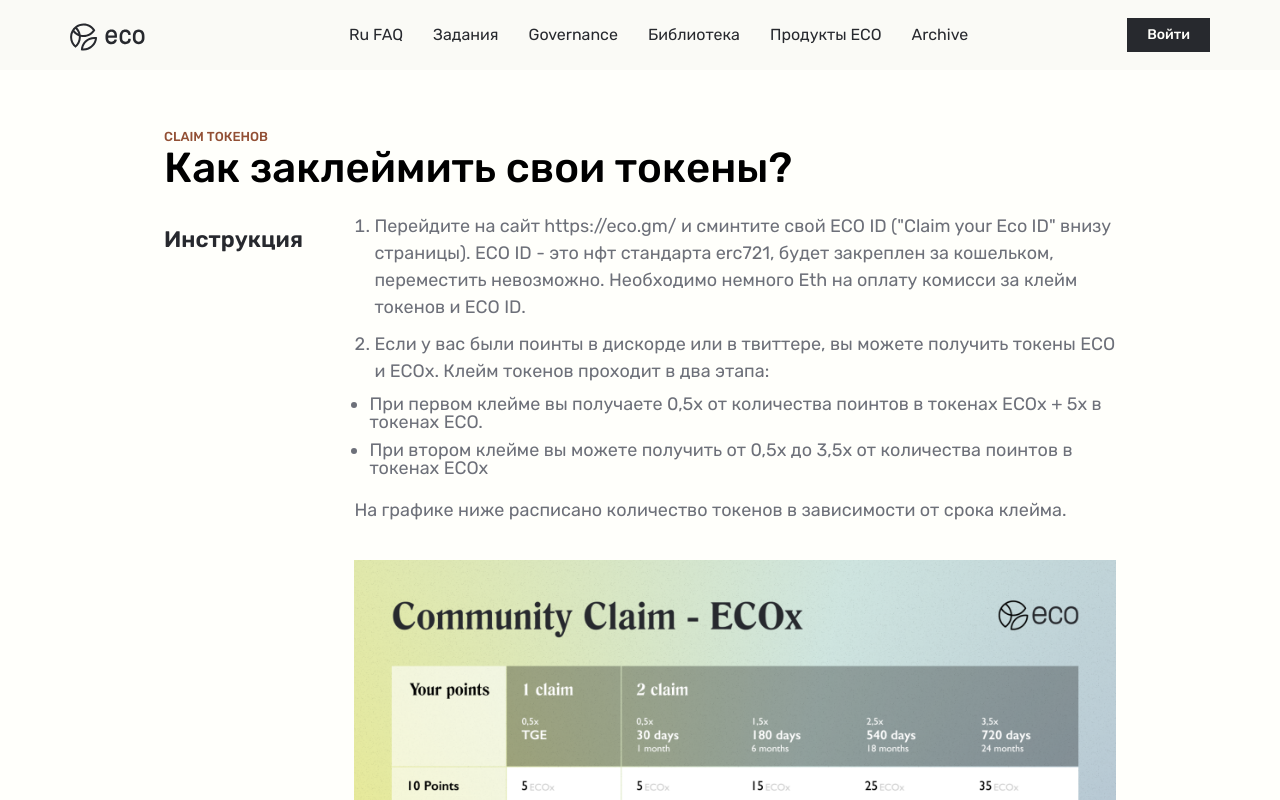
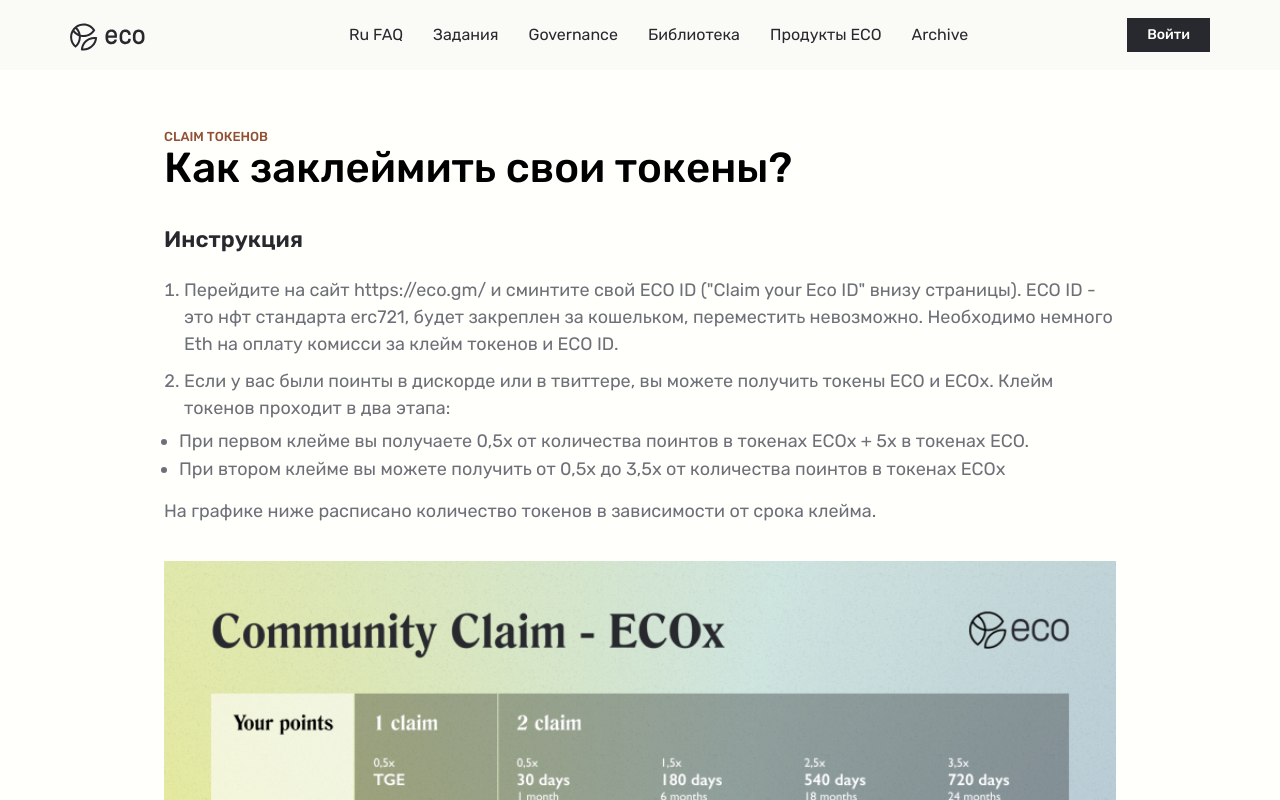
Before and after one commit to ecollectivedao/EcoFaq, a React (Create React App) app: page /tokens-claim in a window 1280 px wide. Shown: the top 800 px of the page. Built offline with nearby package versions, Linux system fonts and the light colour scheme.

Commit message:
TokensClaim fixed pages

```diff
--- a/src/pages/TokensClaim.tsx
+++ b/src/pages/TokensClaim.tsx
@@ -12,13 +12,9 @@
                     Claim токенов
                 </h2>
                 <p className="news__subtitle">Как заклеймить свои токены?</p>
-                <div className="section__wrapper">
-                    <div className="block1">
                     <h3 className="text__subtitle">
                         Инструкция
                     </h3>
-                    </div>
-                    <div className="block2">
 
                     <ol className="news__list-number">
                         <li className="news__list-item">
@@ -47,8 +43,6 @@
                     <p className="news__descr">
                         Первый клейм нужно сделать до 28.10.2023. Если на экране у вас возникает ошибка: "If you're seeing this message..." - используйте VPN. Если у вас возникают проблемы с клеймом - напишите в канал ⛑eco-support.
                     </p>
-                    </div>
-                </div>
 
             </section>
         </SecondaryLayout>
```
Lines whose indentation alone changed are shown as unchanged.
